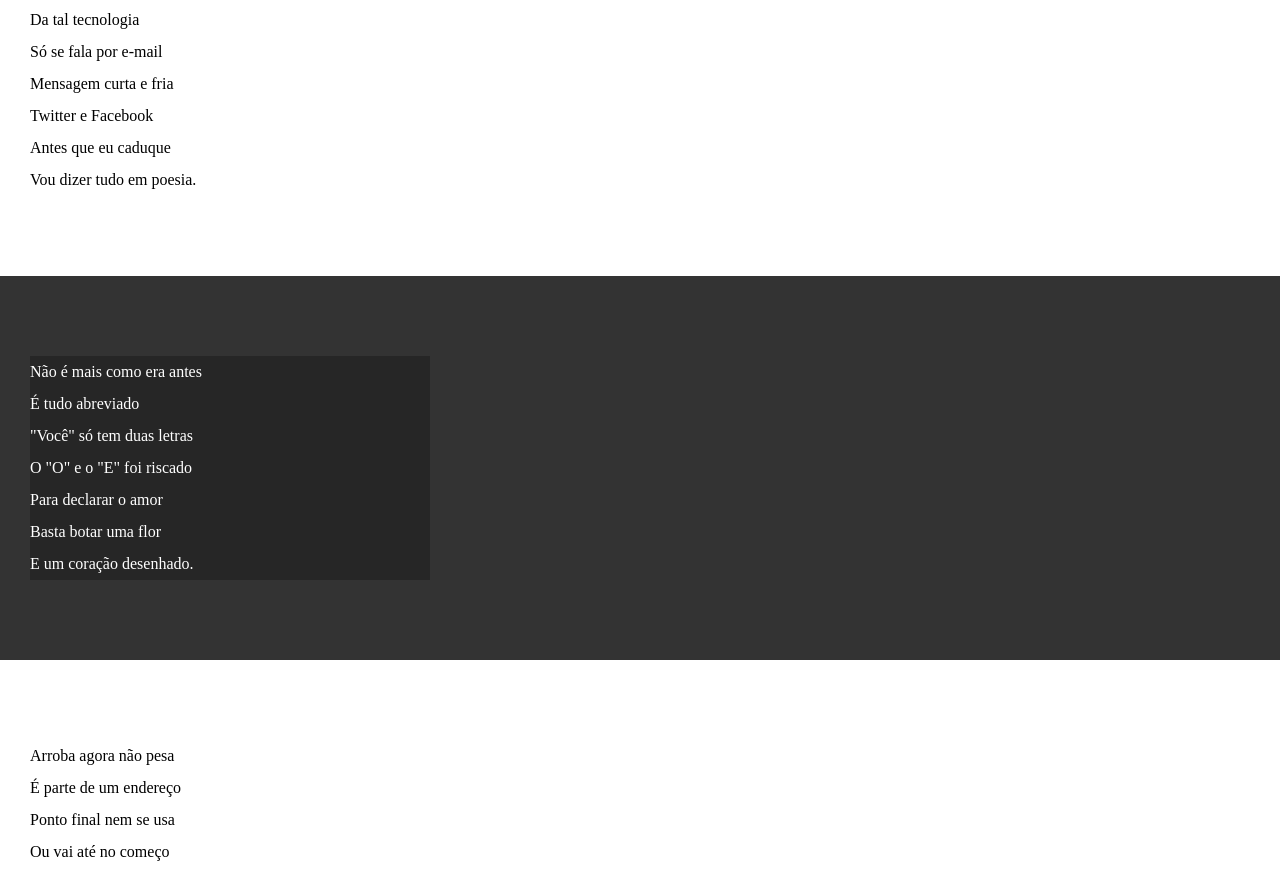
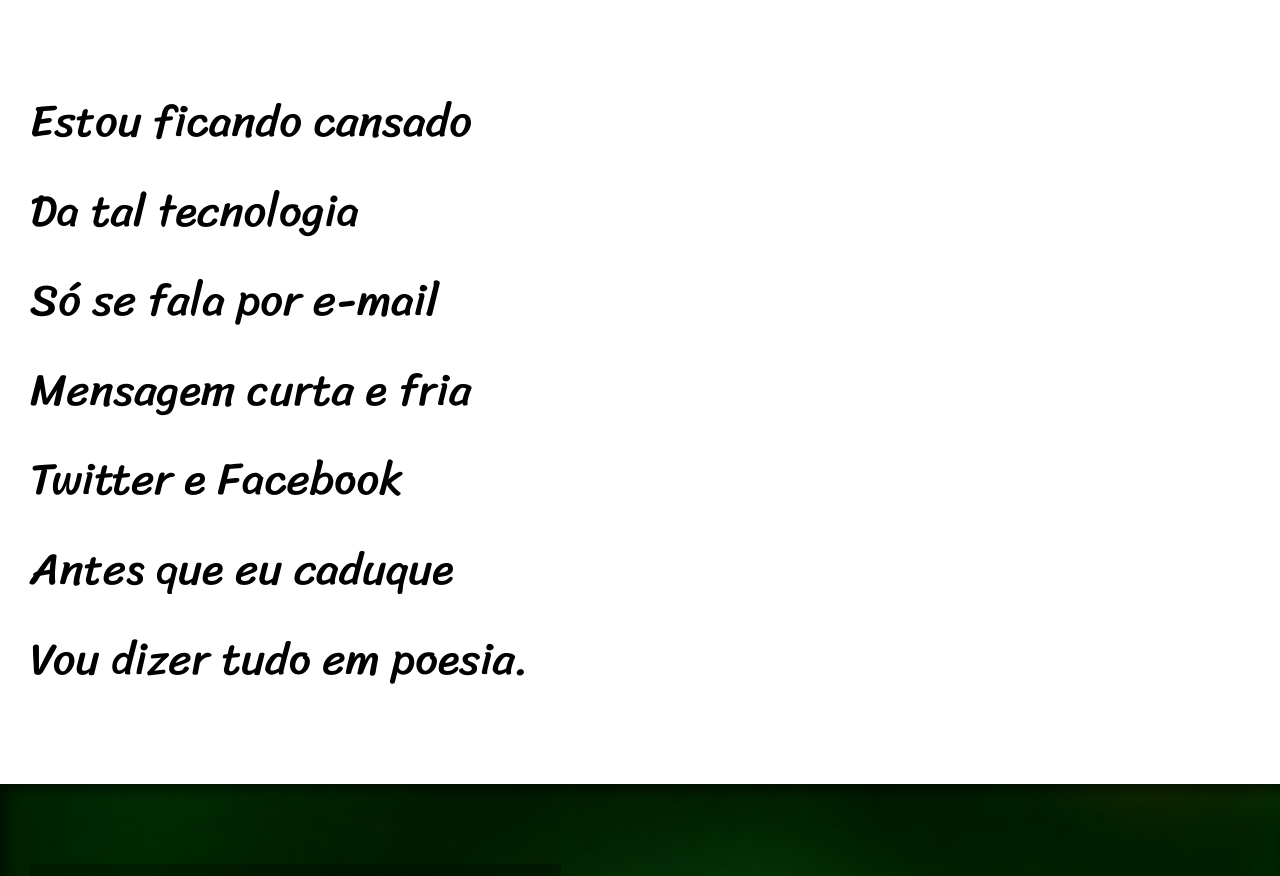
Before and after one commit to DaviBrito333/HTML-CSS, a plain HTML site: page EXERCICIOS/d012/inedx.html in a window 1280 px wide. Shown: the part 213-1089 px from the top of the page. Drawn offline with Linux system fonts and the light colour scheme.

Commit message:
projeto pronto

```diff
--- a/EXERCICIOS/d012/inedx.html
+++ b/EXERCICIOS/d012/inedx.html
@@ -26,7 +26,7 @@
             </p>
         </section>
 
-        <section class="imagem">
+        <section class="imagem" id="img01">
             <p>
                 Não é mais como era antes <br>
                 É tudo abreviado <br>
@@ -60,7 +60,7 @@
             </p>
         </section>
 
-        <section class="imagem">
+        <section class="imagem" id="img02">
             <p>
                 Tenho saudade das cartas <br>
                 Escritas com a própria mão <br>
--- a/EXERCICIOS/d012/style.css
+++ b/EXERCICIOS/d012/style.css
@@ -1,4 +1,15 @@
 @charset "UTF-8";
+
+
+@import url('https://fonts.googleapis.com/css2?family=Passion+One:wght@400;700;900&display=swap');
+
+@import url('https://fonts.googleapis.com/css2?family=Passion+One:wght@400;700;900&family=Sriracha&display=swap');
+
+:root {
+    --fonte1:  Verdana, Geneva, Tahoma, sans-serif;
+    --fonte2: "Passion One", sans-serif;
+    --fonte3:  'sriracha', cursive;
+}
 
 * {
     margin: 0px;
@@ -8,6 +19,7 @@
 html, body {
     min-height: 100vh;
     background-color: darkgray;
+    font-family: var(--fonte1);
 }
 
 header {
@@ -19,6 +31,8 @@ header {
 header > h1 {
     padding-top: 50px;
     font-variant: small-caps;
+    font-family:var(--fonte2);
+    font-size: 10vw;
 }
 
 header > p {
@@ -40,6 +54,8 @@ section {
     padding-bottom: 10vh;
     line-height: 2em;
     padding-left: 30px;
+    font-family: var(--fonte3);
+    font-size: 3.5vw ;
 }
 
 section.normal {
@@ -50,11 +66,25 @@ section.normal {
 section.imagem {
     background-color: rgb(51, 51, 51);
     color: white;
+    box-shadow: inset 6px 6px 13px 0px rgba(0, 0, 0, 0.575);
+    background-size: cover;
+    background-attachment: fixed;
+}
+
+section#img01 {
+    background-image: url(imagens/background001.jpg);
+    background-position: right center;
+}
+
+section#img02 {
+    background-image: url(imagens/background002.jpg);
 }
 
 section.imagem > p {
-    width: 400px;
+    display: inline-block;
+    padding: 5px;
     background-color: rgba(0, 0, 0, 0.253);
+    text-shadow: 1px 1px 0px black;
 }
 
 footer {
```
